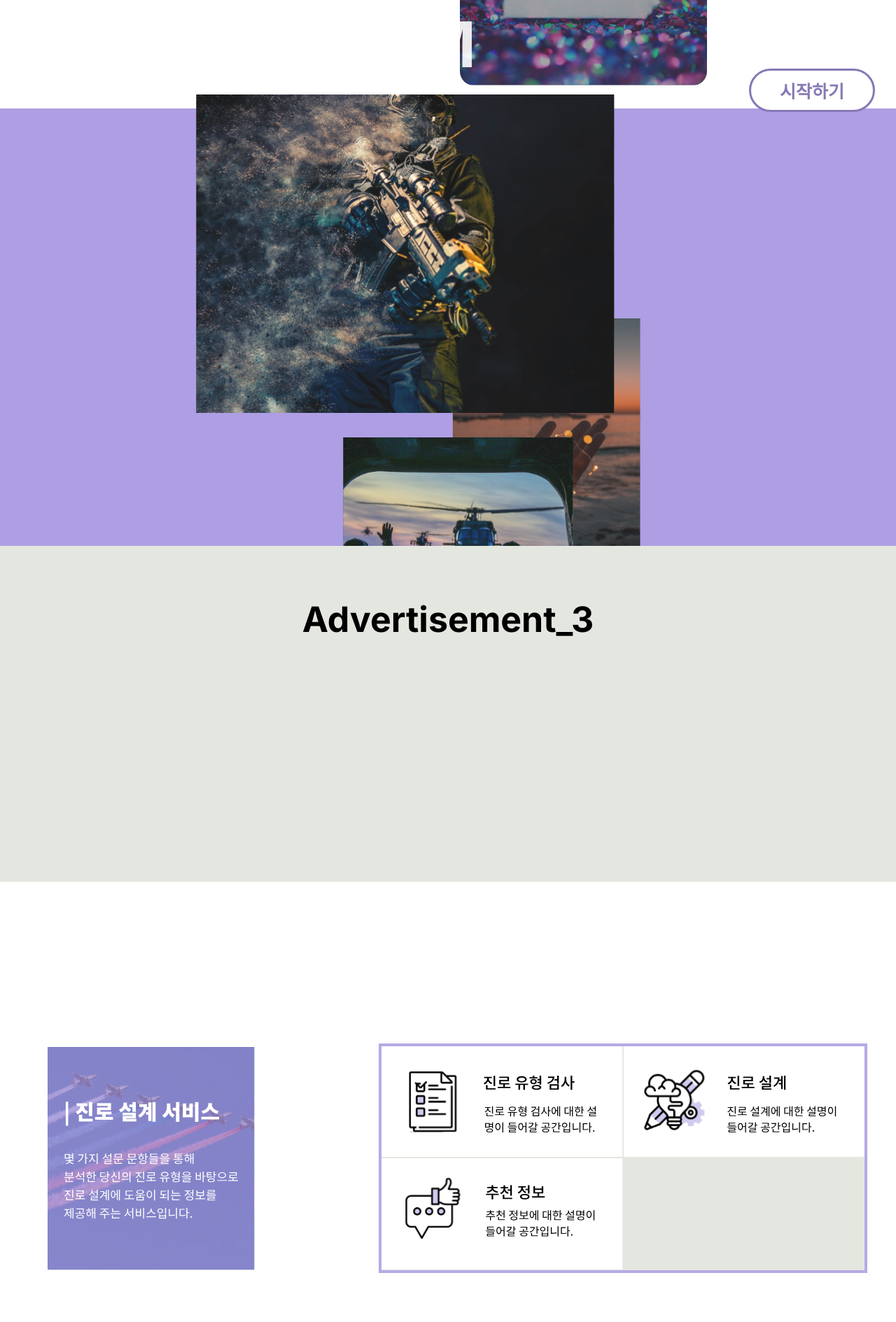
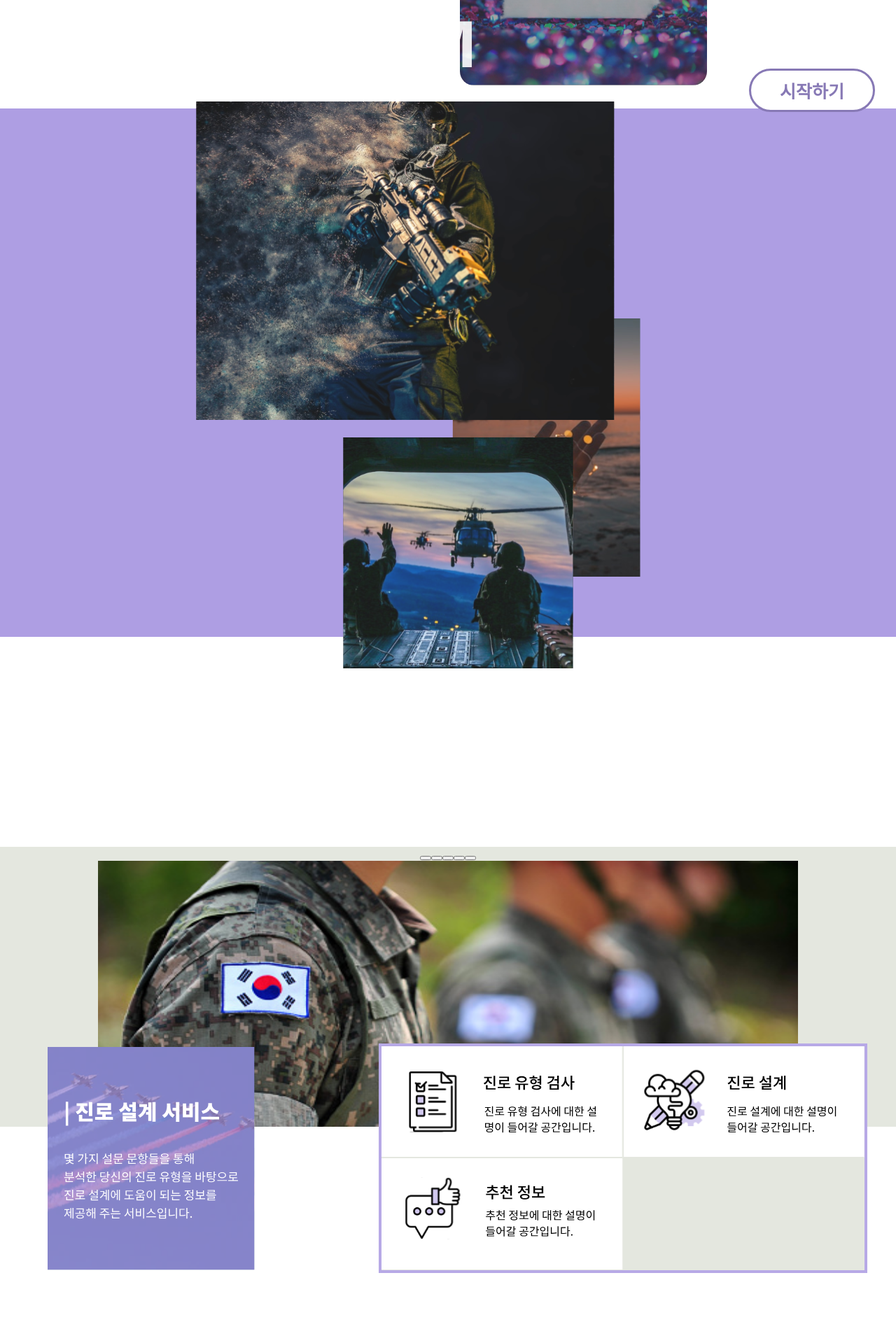
Before and after one commit to osamhack2022/WEB_MiliDream_Dreamers, a Next.js app in the folder frontend/: page / in a window 1280 px wide. Shown: the part 420-2309 px from the top of the page at 70% size. Built offline with nearby package versions, Linux system fonts and the light colour scheme; no server answers.

Commit message:
Fix : github.io에서 image 오류나던 것 수정. 홈 화면 케러셀 수정.
- 이미지 바꿀 필요??
- img 태그를 Image 태그로 바꿈

```diff
--- a/frontend/components/Home/Service_1.js
+++ b/frontend/components/Home/Service_1.js
@@ -1,5 +1,6 @@
 import { Component } from "react";
 import { jsxDEV as _jsxDEV } from "react/jsx-dev-runtime";
+import Image from "next/image";
 
 export default function Service_1() {
 	return (
@@ -12,31 +13,39 @@ export default function Service_1() {
 				}}
 			>
 				<div className="serviceImg_1">
-					<img className="career_service" src="/img/home/career_service.svg" />
+					<Image width="296px" height="319px" className="career_service" src="/img/home/career_service.svg" />
 				</div>
 				<div className="ServiceContainer">
 					<div className='nowrap-content'>
 						<div className="item">
-							<img
+							<Image
+								width="345px"
+								height="160px"
 								className="serviceButton_1"
 								src="/img/home/serviceButton_1.svg"
 							/>
 						</div>
 						<div className="item">
-							<img
+							<Image
+								width="345px"
+								height="160px"
 								className="serviceButton_2"
 								src="/img/home/serviceButton_2.svg"
 							/>
 						</div>
 					</div>
 					<div className="item">
-						<img
+						<Image
+							width="345px"
+							height="160px"
 							className="serviceButton_3"
 							src="/img/home/serviceButton_3.svg"
 						/>
 					</div>
 					<div className="item" style={{ cursor: "default" }}>
-						<img
+						<Image
+							width="345px"
+							height="160px"
 							className="serviceButton_none"
 							src="/img/home/serviceButton_none.svg"
 						/>
--- a/frontend/components/Home/Service_2.js
+++ b/frontend/components/Home/Service_2.js
@@ -1,5 +1,6 @@
 import { Component } from "react";
 import { jsxDEV as _jsxDEV } from "react/jsx-dev-runtime";
+import Image from "next/image";
 
 export default function Service_2() {
 	return (
@@ -12,31 +13,39 @@ export default function Service_2() {
 				}}
 			>
 				<div className="serviceImg_2">
-					<img className="career_service" src="/img/home/community.svg" />
+					<Image width="296px" height="319px" className="career_service" src="/img/home/community.svg" />
 				</div>
 				<div className="ServiceContainer">
 					<div className='nowrap-content'>
 						<div className="item">
-							<img
+							<Image
+								width="345px"
+								height="160px"
 								className="serviceButton_4"
 								src="/img/home/serviceButton_4.png"
 							/>
 						</div>
 						<div className="item">
-							<img
+							<Image
+								width="345px"
+								height="160px"
 								className="serviceButton_5"
 								src="/img/home/serviceButton_5.png"
 							/>
 						</div>
 					</div>
 					<div className="item">
-						<img
+						<Image
+								width="345px"
+								height="160px"
 							className="serviceButton_6"
 							src="/img/home/serviceButton_6.png"
 						/>
 					</div>
 					<div className="item" style={{ cursor: "default" }}>
-						<img
+						<Image
+								width="345px"
+								height="160px"
 							className="serviceButton_none"
 							src="/img/home/serviceButton_none.png"
 						/>
--- a/frontend/components/board/BoardCenter.js
+++ b/frontend/components/board/BoardCenter.js
@@ -17,7 +17,7 @@ export default function BoardCenter() {
   //console.log(imageComponentList);
 
   return (
-    <div>
+    <div id="carousel-box">
       {/*imageComponentList*/}
       <div id="carouselExampleIndicators" className="carousel slide" data-bs-ride="true">
         <div className="carousel-indicators">
--- a/frontend/pages/index.js
+++ b/frontend/pages/index.js
@@ -7,6 +7,7 @@ import Service_1 from "../components/Home/Service_1";
 import Service_2 from "../components/Home/Service_2";
 import BoardCenter from "../components/Home/slideslide";
 import LoginModal from "../components/Login/Modal";
+import BoardCenter2 from "../components/board/BoardCenter";
 
 export default function Home({ results }) {
 
@@ -16,12 +17,12 @@ export default function Home({ results }) {
 				<div className="FIRST">
 					{/* 가장 위 position으로 전체 위치 조절가능 */}
 					<div style={{ position: "relative", top: "300px", left: "140px" }}>
-						<img className="front" src="/img/home/intro_2.svg" />
-						<div style={{ position: "absolute", top: "-320px", left: "140px" }}>
-							<img className="back" src="/img/home/intro_1.svg" />
+						<Image width="269px" height="370px" className="front" src="/img/home/intro_2.svg" />
+						<div style={{ position: "absolute", top: "-310px", left: "140px" }}>
+							<Image width="598px" height="456px" className="back" src="/img/home/intro_1.svg" />
 						</div>
-						<div style={{ position: "absolute", top: "170px", left: "-50px" }}>
-							<img className="third" src="/img/home/intro_3.svg" />
+						<div style={{ position: "absolute", top: "170px", left: "350px" }}>
+							<Image width="329px" height="331px" className="third" src="/img/home/intro_3.svg" />
 						</div>
 					</div>
 					<div>
@@ -117,11 +118,24 @@ export default function Home({ results }) {
 				</div>
 
 				<div className="SECOND">
-					{
+					<div className="slide-board">
+						<BoardCenter2 />
+						<style global jsx>{`
+							#carousel-box {
+								display: flex;
+								justify-content: center;
+								margin-top: 300px;
+							}
+							.slide-board {
+								background-color: #e4e7df;
+							}
+						`}</style>
+					</div>
+					{/* {
 						<div>
 							<Slide></Slide>
 						</div>
-					}
+					} */}
 				</div>
 
 				<div className="THIRD">
@@ -159,7 +173,9 @@ export default function Home({ results }) {
 							height: "96px",
 						}}
 					>
-						<img
+						<Image
+							width="1505px"
+							height="96px"
 							src="/img/Footer/Footer(Simply).svg"
 							style={{
 								backgroundColor: "#566270",
@@ -180,7 +196,7 @@ export default function Home({ results }) {
             font-size: 13px;
             color: #ffffff;
           }
-          img {
+          Image {
             border: 0;
           }
         `}</style>
```
